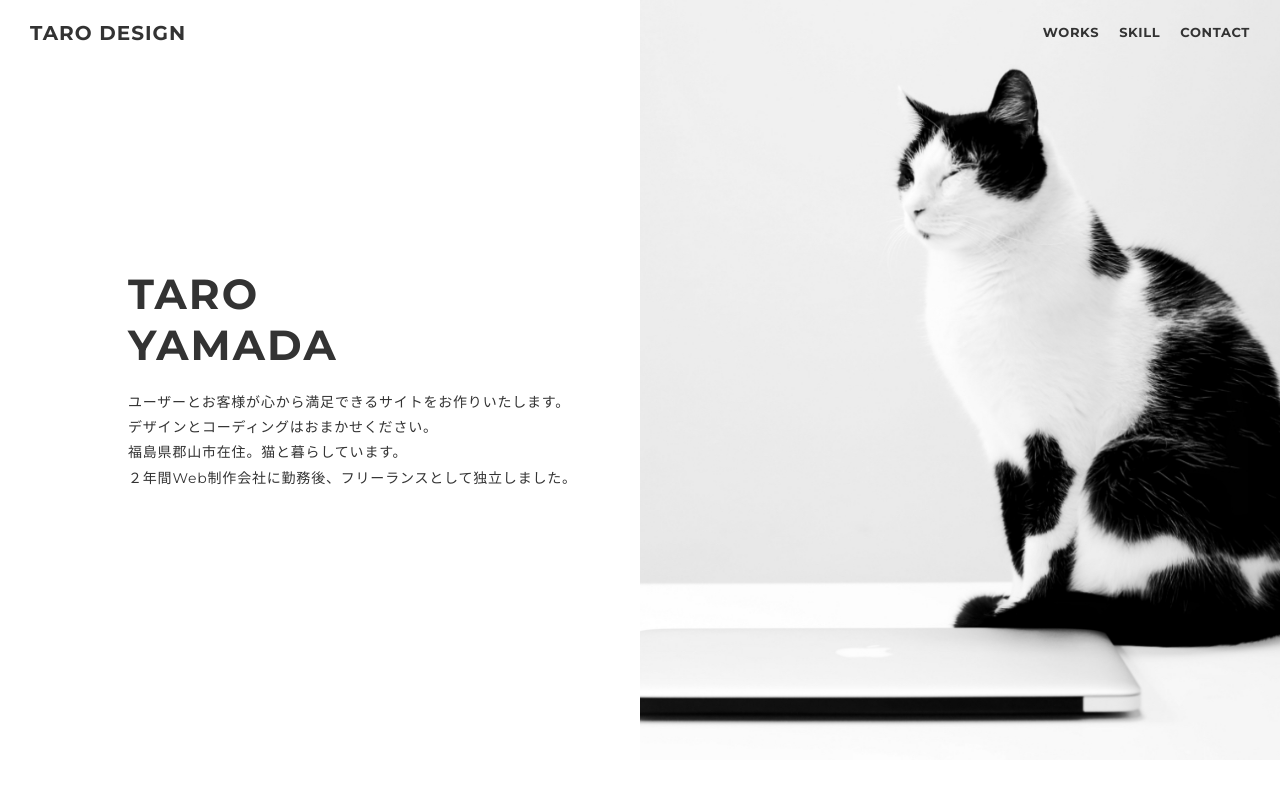
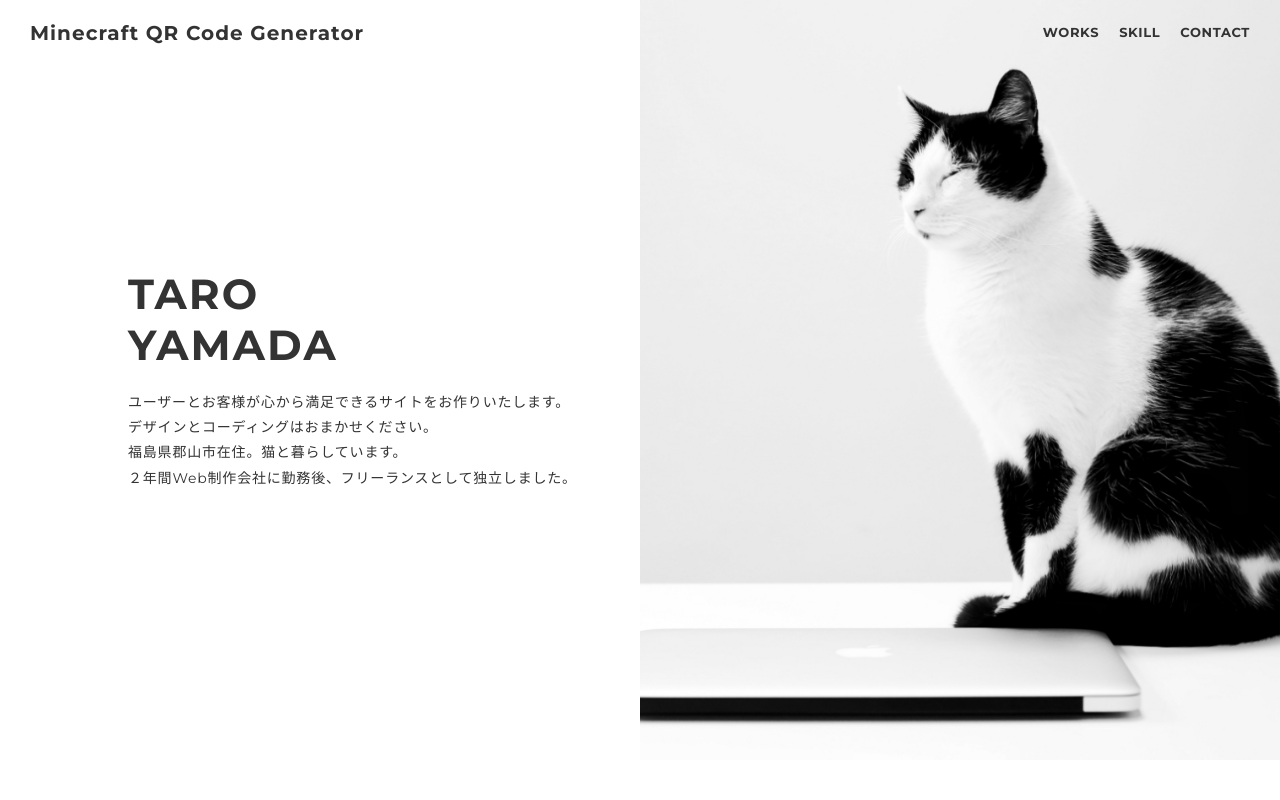
Before and after one commit to Hashibutogarasu/Minecraft-QR-Code, a plain HTML site: page index.html in a window 1280 px wide. Shown: the top 800 px of the page. Drawn offline with nearby package versions, Linux system fonts and the light colour scheme; a script that the page names is missing.

Commit message:
タイトルの変更

```diff
--- a/index.html
+++ b/index.html
@@ -27,7 +27,7 @@
     <header class="header ">
       <div class="header-inner">
         <h1 class="header-logo">
-          <a href=".">TARO DESIGN</a>
+          <a href=".">Minecraft QR Code Generator</a>
         </h1>
         <nav class="header-nav">
           <ul class="header-nav-list">
```
